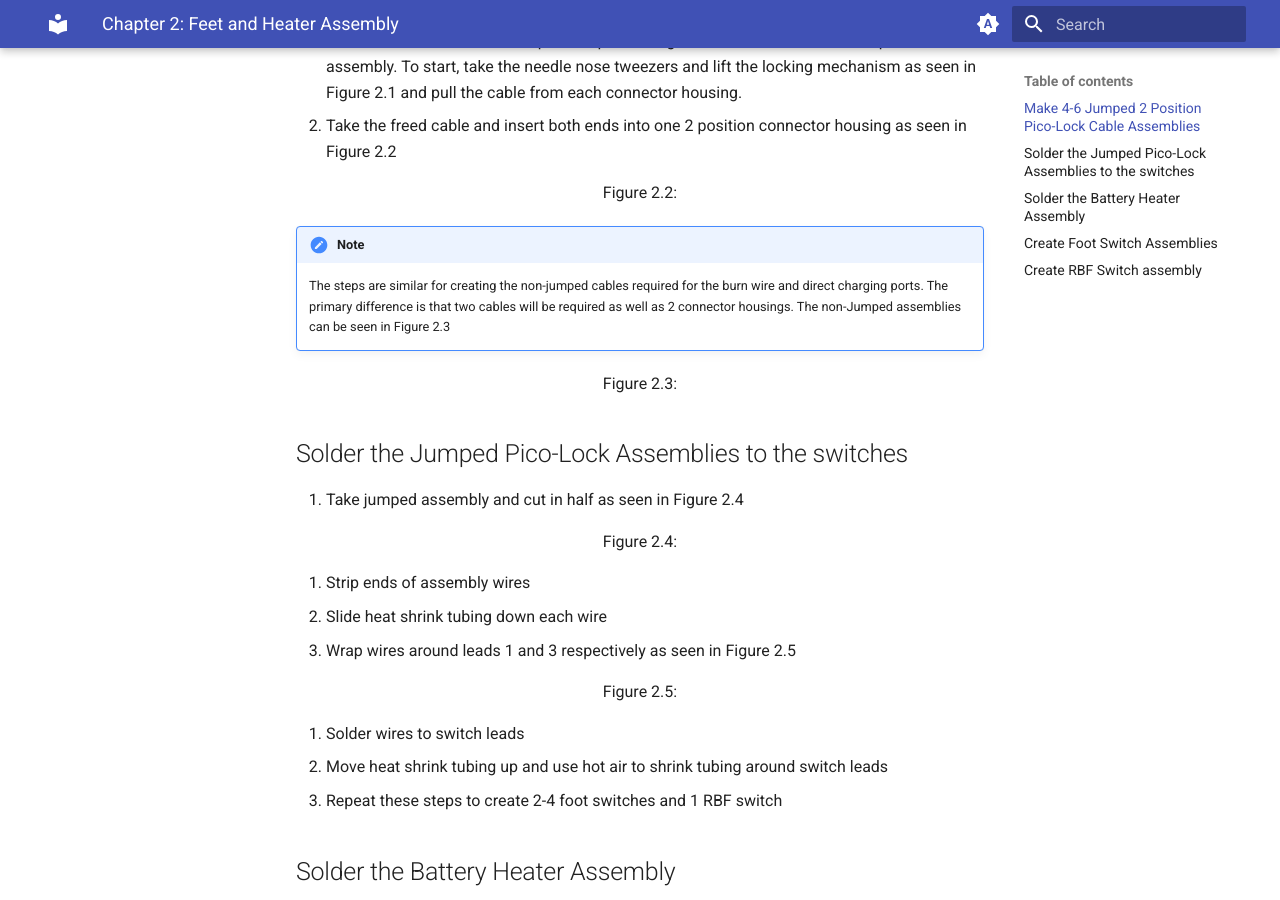
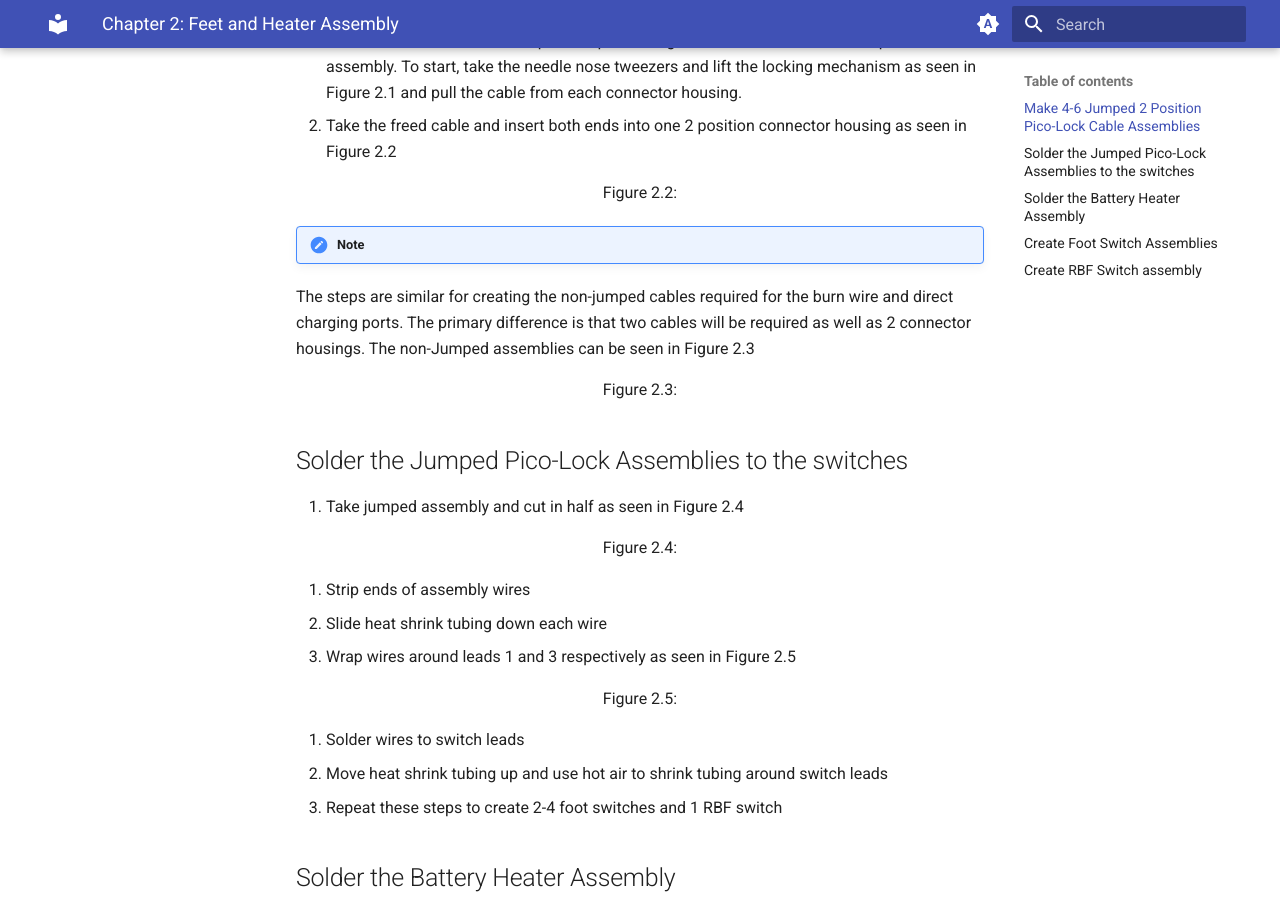
Before and after one commit to proveskit/Documentation, an MkDocs documentation site: the page built from docs/Assembly Guide V2/Chapter 2.md, in a window 1280 px wide and 900 px high, scrolled down 511 px. Built offline with MkDocs 1.6.1 and Material for MkDocs 9.7.7, drawn with Linux system fonts in a browser that asks for light colours.

```diff
--- a/docs/Assembly Guide V2/Chapter 2.md
+++ b/docs/Assembly Guide V2/Chapter 2.md
@@ -12,9 +12,9 @@ In this chapter the user will learn the steps to assemble a foot switch. A minim
 
 </div>
 
-!!! note
+!!!note
+The steps are similar for creating the non-jumped cables required for the burn wire and direct charging ports. The primary difference is that two cables will be required as well as 2 connector housings. The non-Jumped assemblies can be seen in Figure 2.3
 
-    The steps are similar for creating the non-jumped cables required for the burn wire and direct charging ports. The primary difference is that two cables will be required as well as 2 connector housings. The non-Jumped assemblies can be seen in Figure 2.3
 
 <p align="center">Figure 2.3:  </p>
 
```
